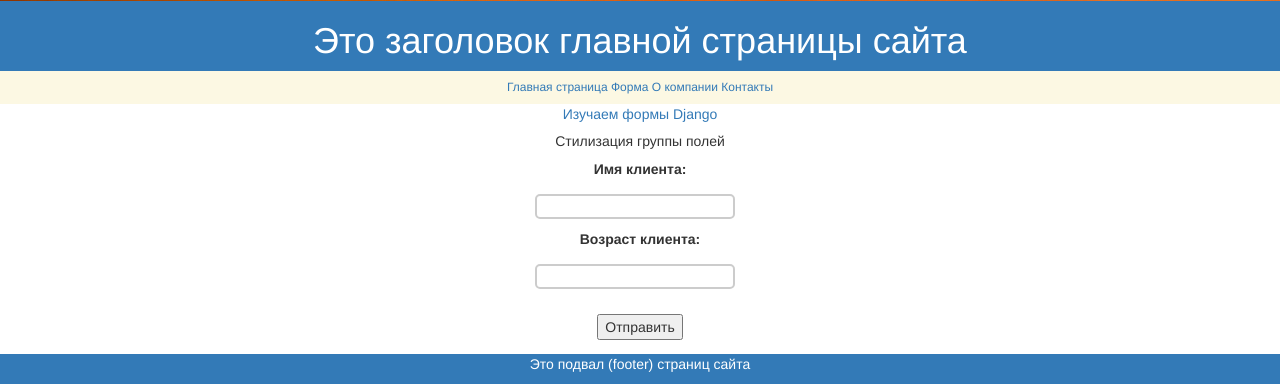
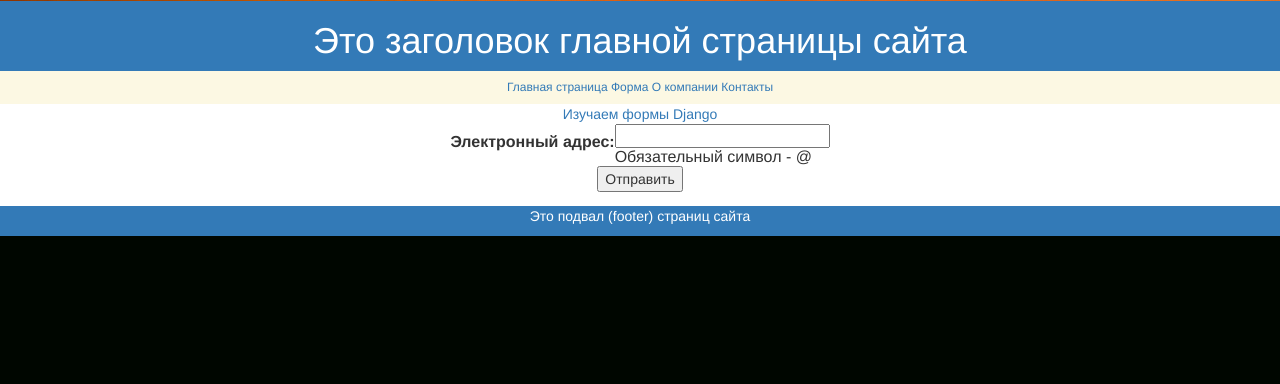
Before and after one commit to DaniilPopkov/WorldBooks, a Django app: page /my_form/ in a window 1280 px wide; the page is wider, and only the part inside the window is pictured. Shown: the part 1150-1534 px from the top of that part. After the commit the page ends 1386 px from the top of that part, so only its background shows below. Run offline with Django 4.2, Linux system fonts and the light colour scheme; some libraries are stand-ins or nearby versions.

Commit message:
Лз 16  21.11.2024 Попков Якушева  Научились пользоваться формами

```diff
--- a/WebBooks/catalog/forms.py
+++ b/WebBooks/catalog/forms.py
@@ -21,5 +21,4 @@ class BookModelForm(ModelForm):
         help_texts = {' summary ': ('Не более 1000 символов'), }
 
 class UserForm(forms.Form):
-    name = forms.CharField(label="Имя клиента", widget=forms.TextInput(attrs={"class": "myfield"}))
-    age = forms.IntegerField(label="Возраст клиента", widget=forms.NumberInput(attrs={"class": "myfield"}))
+    email = forms.EmailField(label="Электронный адрес",help_text="Обязательный символ - @")
--- a/WebBooks/catalog/templates/firstapp/my_form.html
+++ b/WebBooks/catalog/templates/firstapp/my_form.html
@@ -2,27 +2,13 @@
 {% block title %}Формы{% endblock title %}
 {% block header %}Изучаем формы Django{% endblock header %}
 {% block content %}
-<style>
-.myfield{border:2px solid #ccc;
-border-radius:5px;
-height:25px;
-width:200px;
-margin: 10px 10px 10px 0}
-</style>
-<div class="container-fluid text-start my-2
-border border-5 border-warning">
-<h5>Стилизация группы полей</h5>
-<form method="POST" novalidate>
+<div class="container-fluid text-center my-2 border border-3">
+    <center><form method="POST">
 {% csrf_token %}
-<div class="form-group my-2">
-{% for field in form %}
-<div>{{field.label_tag}}</div>
-
-<div>{{field}}</div>
-<div class="error">{{field.errors}}</div>
-{% endfor %}
-</div>
+<table>
+    {{ form }}
+    </table>
 <input type="submit" value="Отправить" >
-</form>
+</form></center>
 </div>
 {% endblock content %}
```
